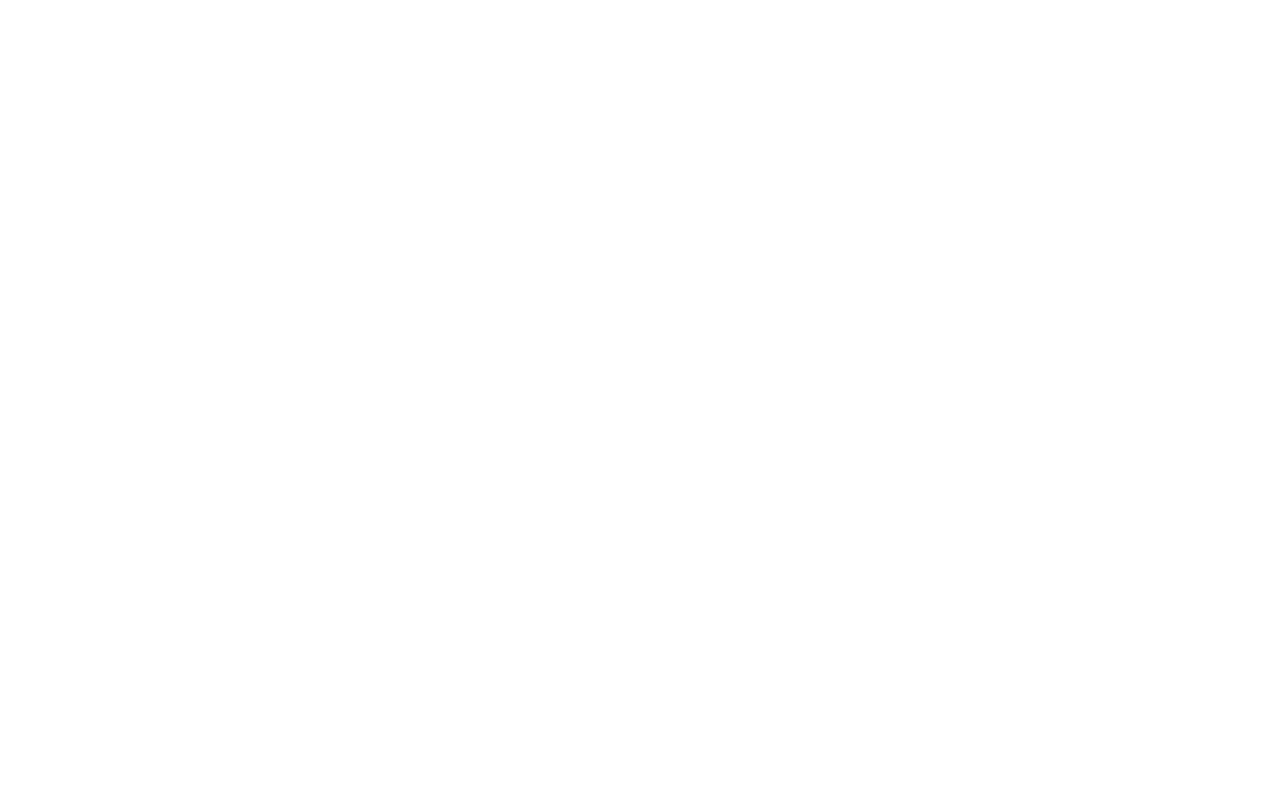
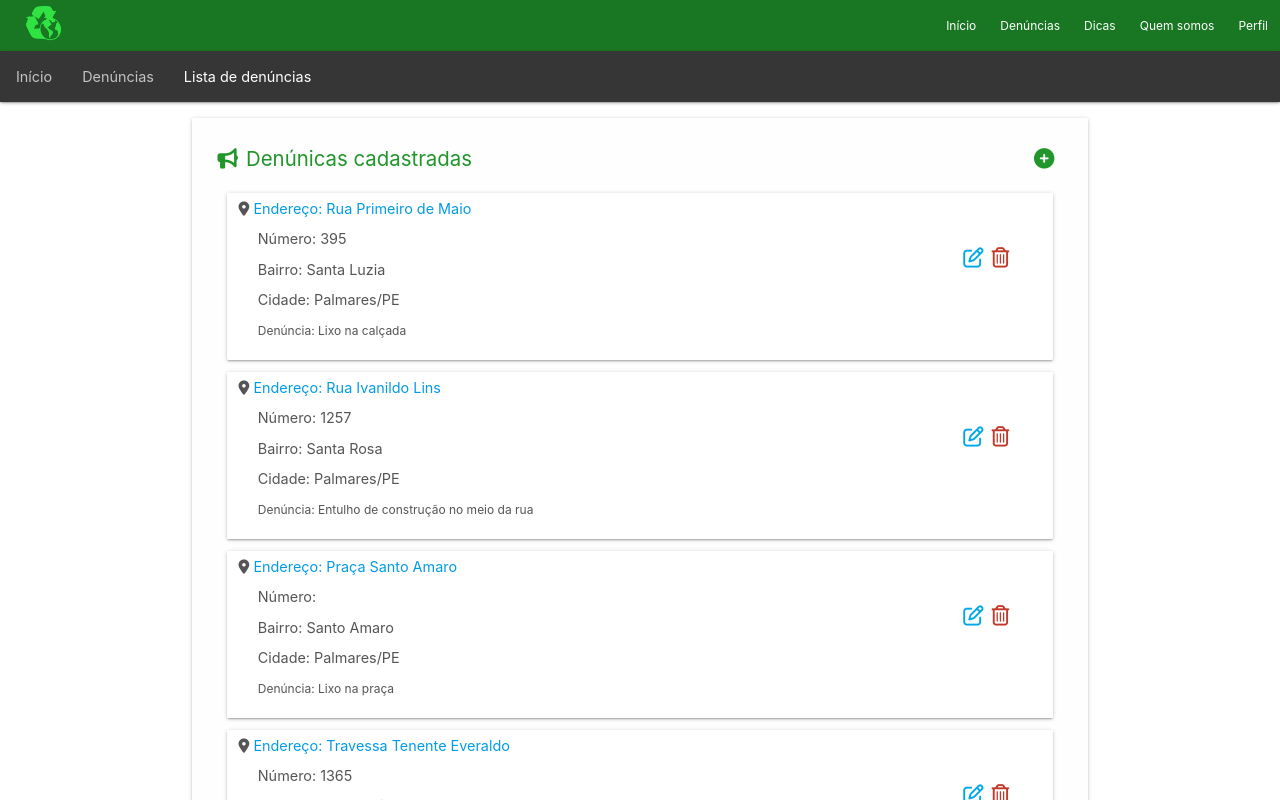
Before and after one commit to paulocsarlins/coleta-inteligente-seletiva, a Vue app in the folder frontend/: page /ListaDenuncias in a window 1280 px wide. Before the commit this address had no page. Shown: the top 800 px of the page. Built offline with nearby package versions, Linux system fonts and the light colour scheme.

Commit message:
Atualizando arquivos e o roteamento entre as páginas. Update do template 'Home'.

```diff
--- a/frontend/src/components/denuncias/CadastroDenuncias.vue
+++ b/frontend/src/components/denuncias/CadastroDenuncias.vue
@@ -8,6 +8,7 @@
 
           <a href="#!" class="breadcrumb">Início</a>
           <a href="#!" class="breadcrumb">Denúncias</a>
+          <a href="#!" class="breadcrumb">Lista de denúncias</a>
           <a href="#!" class="breadcrumb">Cadastro de denúncias</a>
 
         </div>
@@ -17,7 +18,7 @@
     <div class="content card">
       <div class="row">
         <h2 class="animate__animated animate__fadeIn">
-          <i class="fas fa-bullhorn"></i>Informe o local, descreva sua denúncia e, se possível, anexe evidências
+          <i class="fas fa-bullhorn"></i>Informe o local, descreva sua denúncia e, se possível, anexe evidências.
 
           </h2>
 
--- a/frontend/src/components/denuncias/ListaDenuncias.vue
+++ b/frontend/src/components/denuncias/ListaDenuncias.vue
@@ -7,7 +7,6 @@
         <div class="col s12">
           <a href="#!" class="breadcrumb">Início</a>
           <a href="#!" class="breadcrumb">Denúncias</a>
-          <a href="#!" class="breadcrumb">Cadastro de denúncias</a>
           <a href="#!" class="breadcrumb">Lista de denúncias</a>
         </div>
       </div>
@@ -18,31 +17,86 @@
         <h2 class="animate__animated animate__fadeIn">
           <i class="fas fa-bullhorn"></i>Denúnicas cadastradas
 
-          <span><i class="fas fa-plus-circle"></i></span>
-          </h2>
+          <span
+            ><i class="fas fa-plus-circle" v-on:click="TelaCadastroDenuncia"></i
+          ></span>
+        </h2>
 
         <div class="col l12">
-          <div class="card company-card animate__animated animate__fadeInUp animate__delay-1s" v-for="denuncia of denuncias" v-bind:key="denuncia">
-            <h5><i class="fas fa-map-marker-alt"></i>
+          <div
+            class="
+              card
+              company-card
+              animate__animated animate__fadeInUp animate__delay-1s
+            "
+            v-for="denuncia of denuncias"
+            v-bind:key="denuncia"
+          >
+            <h5>
+              <i class="fas fa-map-marker-alt"></i>
 
-            <a v-if="!denuncia.editar">Endereço: {{denuncia.endereco}} <input v-if="denuncia.editar" type="text" v-model="denuncia.endereco"> </a>
-            <p v-if="!denuncia.editar">Número: {{denuncia.numero}} <input v-if="denuncia.editar" type="text" v-model="denuncia.numero"></p>
-            <p v-if="!denuncia.editar">Bairro: {{denuncia.bairro}} <input v-if="denuncia.editar" type="text" v-model="denuncia.bairro"></p>
-            <p v-if="!denuncia.editar">Cidade: {{denuncia.cidade}} <input v-if="denuncia.editar" type="text" v-model="denuncia.cidade"></p>
-
+              <a v-if="!denuncia.editar"
+                >Endereço: {{ denuncia.endereco }}
+                <input
+                  v-if="denuncia.editar"
+                  type="text"
+                  v-model="denuncia.endereco"
+                />
+              </a>
+              <p v-if="!denuncia.editar">
+                Número: {{ denuncia.numero }}
+                <input
+                  v-if="denuncia.editar"
+                  type="text"
+                  v-model="denuncia.numero"
+                />
+              </p>
+              <p v-if="!denuncia.editar">
+                Bairro: {{ denuncia.bairro }}
+                <input
+                  v-if="denuncia.editar"
+                  type="text"
+                  v-model="denuncia.bairro"
+                />
+              </p>
+              <p v-if="!denuncia.editar">
+                Cidade: {{ denuncia.cidade }}
+                <input
+                  v-if="denuncia.editar"
+                  type="text"
+                  v-model="denuncia.cidade"
+                />
+              </p>
             </h5>
 
-            <p v-if="!denuncia.editar">Denúncia: {{denuncia.descricao}} <input v-if="denuncia.editar" type="text" v-model="denuncia.descricao"></p>
+            <p v-if="!denuncia.editar">
+              Denúncia: {{ denuncia.descricao }}
+              <input
+                v-if="denuncia.editar"
+                type="text"
+                v-model="denuncia.descricao"
+              />
+            </p>
 
+            <div
+              class="
+                card-actions
+                animate__animated animate__fadeIn animate__delay-2s
+              "
+            >
+              <span v-if="!denuncia.editar" v-on:click="editInfo(denuncia.id)"
+                ><i class="far fa-edit"></i
+              ></span>
+              <span v-if="!denuncia.editar" v-on:click="remover(denuncia.id)"
+                ><i class="far fa-trash-alt"></i
+              ></span>
 
-            <div class="card-actions animate__animated animate__fadeIn animate__delay-2s">
-
-              <span v-if="!denuncia.editar" v-on:click="editInfo(denuncia.id)"><i class="far fa-edit"></i></span>
-              <span v-if="!denuncia.editar" v-on:click="remover(denuncia.id)"><i class="far fa-trash-alt"></i></span>
-
-              <span v-if="denuncia.editar" class="confirm-button"><i class="far fa-check-circle"></i></span>
-              <span v-if="denuncia.editar" class="remove-button"><i class="far fa-times-circle"></i></span>
-
+              <span v-if="denuncia.editar" class="confirm-button"
+                ><i class="far fa-check-circle"></i
+              ></span>
+              <span v-if="denuncia.editar" class="remove-button"
+                ><i class="far fa-times-circle"></i
+              ></span>
             </div>
           </div>
         </div>
@@ -52,43 +106,83 @@
 </template>
 
 <script>
-import HeaderNavbar from '../template/HeaderNavbar.vue'
+import HeaderNavbar from "../template/HeaderNavbar.vue";
 
 export default {
   components: { HeaderNavbar },
-  name: 'lista-denuncias',
-  data(){
+  name: "lista-denuncias",
+  data() {
     return {
       denuncias: [
-        { id: 1 , endereco: 'Rua Primeiro de Maio', numero: '395', bairro: 'Santa Luzia', cidade: 'Palmares/PE', descricao:'Lixo na calçada' },
-        { id: 2 , endereco: 'Rua Ivanildo Lins', numero: '1257', bairro: 'Santa Rosa', cidade: 'Palmares/PE', descricao:'Entulho de construção no meio da rua' },
-        { id: 3 , endereco: 'Praça Santo Amaro', numero: '', bairro: 'Santo Amaro', cidade: 'Palmares/PE', descricao:'Lixo na praça' },
-        { id: 4 , endereco: 'Travessa Tenente Everaldo', numero: '1365', bairro: 'Santo Onofre', cidade: 'Palmares/PE', descricao:'O lixo não é coletado há 12 dias' },
-        { id: 5 , endereco: 'Travessa Luiza Pedroza', numero: '125', bairro: 'Coabe 2', cidade: 'Palmares/PE', descricao:'O carro da coleta não passa há 8 dias' },
-        { id: 6 , endereco: 'Praça Paulo Paranhos', numero: '', bairro: 'Centro', cidade: 'Palmares/PE', descricao:'O lixo das lixeiras não está sendo recolhido' },
-
-      ]
-    }
+        {
+          id: 1,
+          endereco: "Rua Primeiro de Maio",
+          numero: "395",
+          bairro: "Santa Luzia",
+          cidade: "Palmares/PE",
+          descricao: "Lixo na calçada",
+        },
+        {
+          id: 2,
+          endereco: "Rua Ivanildo Lins",
+          numero: "1257",
+          bairro: "Santa Rosa",
+          cidade: "Palmares/PE",
+          descricao: "Entulho de construção no meio da rua",
+        },
+        {
+          id: 3,
+          endereco: "Praça Santo Amaro",
+          numero: "",
+          bairro: "Santo Amaro",
+          cidade: "Palmares/PE",
+          descricao: "Lixo na praça",
+        },
+        {
+          id: 4,
+          endereco: "Travessa Tenente Everaldo",
+          numero: "1365",
+          bairro: "Santo Onofre",
+          cidade: "Palmares/PE",
+          descricao: "O lixo não é coletado há 12 dias",
+        },
+        {
+          id: 5,
+          endereco: "Travessa Luiza Pedroza",
+          numero: "125",
+          bairro: "Coabe 2",
+          cidade: "Palmares/PE",
+          descricao: "O carro da coleta não passa há 8 dias",
+        },
+        {
+          id: 6,
+          endereco: "Praça Paulo Paranhos",
+          numero: "",
+          bairro: "Centro",
+          cidade: "Palmares/PE",
+          descricao: "O lixo das lixeiras não está sendo recolhido",
+        },
+      ],
+    };
   },
 
   methods: {
+    TelaCadastroDenuncia() {
+      this.$router.push({ name: "CadastroDenuncias" });
+    },
     remover(id) {
       this.denuncias = this.denuncias.filter((denuncia) => denuncia.id != id);
     },
 
-    editInfo(){
-
-    }
+    editInfo() {},
   },
 
-  created: function() {
+  created: function () {},
+};
 
-  }
-}
 </script>
 
 <style>
-
 .menu-breadcrumb {
   background: #363636;
   padding-left: 20px;
@@ -99,12 +193,12 @@ export default {
   margin-left: 15%;
   padding: 1px 32px;
   margin-top: 20px;
-  background: rgba(0,0,0,0.005);
+  background: rgba(0, 0, 0, 0.005);
 }
 
 .content h2 {
   font-size: 1.7rem;
-  color: #20962B;
+  color: #20962b;
 }
 
 .content h2 i {
@@ -142,12 +236,12 @@ export default {
 }
 
 .card-actions .fa-edit {
-  color: #00A8E9;
+  color: #00a8e9;
   margin-right: 10px;
 }
 
 .card-actions .fa-trash-alt {
-  color: #C0392B;
+  color: #c0392b;
 }
 
 h2 span {
@@ -156,13 +250,13 @@ h2 span {
 }
 
 p {
-    margin-left: 24px;
+  margin-left: 24px;
 }
 
-.fa-check-circle{
+.fa-check-circle {
   color: green;
 }
-.fa-times-circle{
+.fa-times-circle {
   color: red;
 }
 </style>
--- a/frontend/src/components/template/Cadastro.vue
+++ b/frontend/src/components/template/Cadastro.vue
@@ -138,8 +138,8 @@ export default {
 <style scoped>
 .cadastro-form {
   border-radius: 50px 50px;
-  width: 30vw;
-  margin-left: 35vw;
+  width: 35vw;
+  margin-left: 45vw;
   padding: 25px;
   background: #E5E5E5;
   margin-top: 2%;
--- a/frontend/src/components/template/HeaderNavbar.vue
+++ b/frontend/src/components/template/HeaderNavbar.vue
@@ -12,7 +12,7 @@
         /></a>
         <ul id="nav-mobile" class="right hide-on-med-and-down">
           <li><a v-on:click="TelaHome">Início</a></li>
-          <li><a href="badges.html">Denúncias</a></li>
+          <li><a v-on:click="TelaDenuncia">Denúncias</a></li>
           <li><a href="badges.html">Dicas</a></li>
           <li><a href="badges.html">Quem somos</a></li>
           <li><a href="collapsible.html">Perfil</a></li>
@@ -34,6 +34,9 @@ export default {
     TelaHome() {
       this.$router.push({ name: "Home" });
     },
+    TelaDenuncia() {
+      this.$router.push({ name: "ListaDenuncias" });
+    },
   },
 };
 </script>
--- a/frontend/src/components/template/Home.vue
+++ b/frontend/src/components/template/Home.vue
@@ -14,13 +14,18 @@
       <form class="form-login-cadastro">
         <div class="row">
           <h1 class="title1">Transforme o mundo ao seu redor</h1>
-          <form class="login-cadastro">
+          <h3 class="title2">
+            Mude seus hábitos e sua formar de descartar seu lixo!
+          </h3>
+
+          <form class="for-login-cadastro">
+            <h5 class="title3">Faça parte dessa mudança!</h5>
             <a
               v-on:click="TelaLogin"
               class="waves-effect waves-light btn btn-large botao-login"
               >LOGIN</a
             >
-            <h4 class="title">ou</h4>
+            <h6 class="title3">OU</h6>
             <a
               v-on:click="TelaCadastro"
               class="waves-effect waves-light btn btn-large botao-cadastrar"
@@ -52,50 +57,64 @@ export default {
   },
   created: function () {},
 };
-
 </script>
 
 <style>
+body {
+  zoom: 0.8;
+}
 .container {
+  width: 100%;
   display: flex;
-  align-items: center;
+
+  max-width: 100%;
+  margin: 0;
+  padding: 0;
 }
 
 .img-home {
-  width: 1000px;
-  height: 1000px;
+  width: 50%;
   margin-top: 1%;
-  margin-left: -15%;
 }
+
 .title1 {
-  margin-top: -20%;
   text-align: center;
+  font-size: 4rem;
+  font-weight: bold;
+  text-shadow: 0.1em 0.1em 0.2em black;
+}
+.title2 {
+  text-align: center;
+  font-size: 3rem;
+  text-shadow: 0 0 0.2em;
+}
+.title3 {
+  font-weight: bold;
 }
 .form-login-cadastro {
-  width: 40vw;
   margin-left: -1vw;
   text-align: center;
-  padding: 203px;
+  width: 50%;
   background: white;
   border-radius: 50px;
-  margin-top: 1%;
 }
-.login-cadastro {
-  width: 25vw;
-  margin-left: -1vw;
+.for-login-cadastro {
   text-align: center;
-  padding: 203px;
-  background: #C4C4C4;
+  padding: 15px;
+  margin-left: 25%;
+  margin-right: 15vw;
+  background: #c4c4c4;
   border-radius: 50px;
-  margin-top: 50%;
+  margin-top: 13%;
 }
 
 .botao-cadastrar,
 .botao-login {
-  width: 90%;
+  width: 50%;
+  margin-left: 0%;
+  margin-right: 0%;
   border-radius: 150px;
   font-weight: bold;
-  margin-left: 15%;
 }
 
 .botao-cadastrar,
--- a/frontend/src/components/template/Login.vue
+++ b/frontend/src/components/template/Login.vue
@@ -83,8 +83,8 @@ export default {
 
 <style scoped>
 .login-form {
-  width: 30vw;
-  margin-left: 35vw;
+  width: 35vw;
+  margin-left: 45vw;
   text-align: center;
   padding: 25px;
   background: #E5E5E5;
--- a/frontend/src/router/index.js
+++ b/frontend/src/router/index.js
@@ -4,6 +4,8 @@ import PontosDeColeta from '../components/template/PontosDeColeta.vue'
 import HeaderNavbar from '../components/template/HeaderNavbar.vue'
 import Login from '../components/template/Login.vue'
 import Cadastro from '../components/template/Cadastro.vue'
+import CadastroDenuncias from '../components/denuncias/CadastroDenuncias.vue'
+import ListaDenuncias from '../components/denuncias/ListaDenuncias.vue'
 
 
 
@@ -18,7 +20,8 @@ const routes = [
   { path: '/HeaderNavbar', name: 'HeaderNavbar', component: HeaderNavbar},
   { path: '/Login', name: 'Login', component: Login },
   { path: '/Cadastro', name: 'Cadastro', component: Cadastro },
-
+  { path: '/CadastroDenuncias', name: 'CadastroDenuncias', component: CadastroDenuncias },
+  { path: '/ListaDenuncias', name: 'ListaDenuncias', component: ListaDenuncias },
 
 
 ]
```
